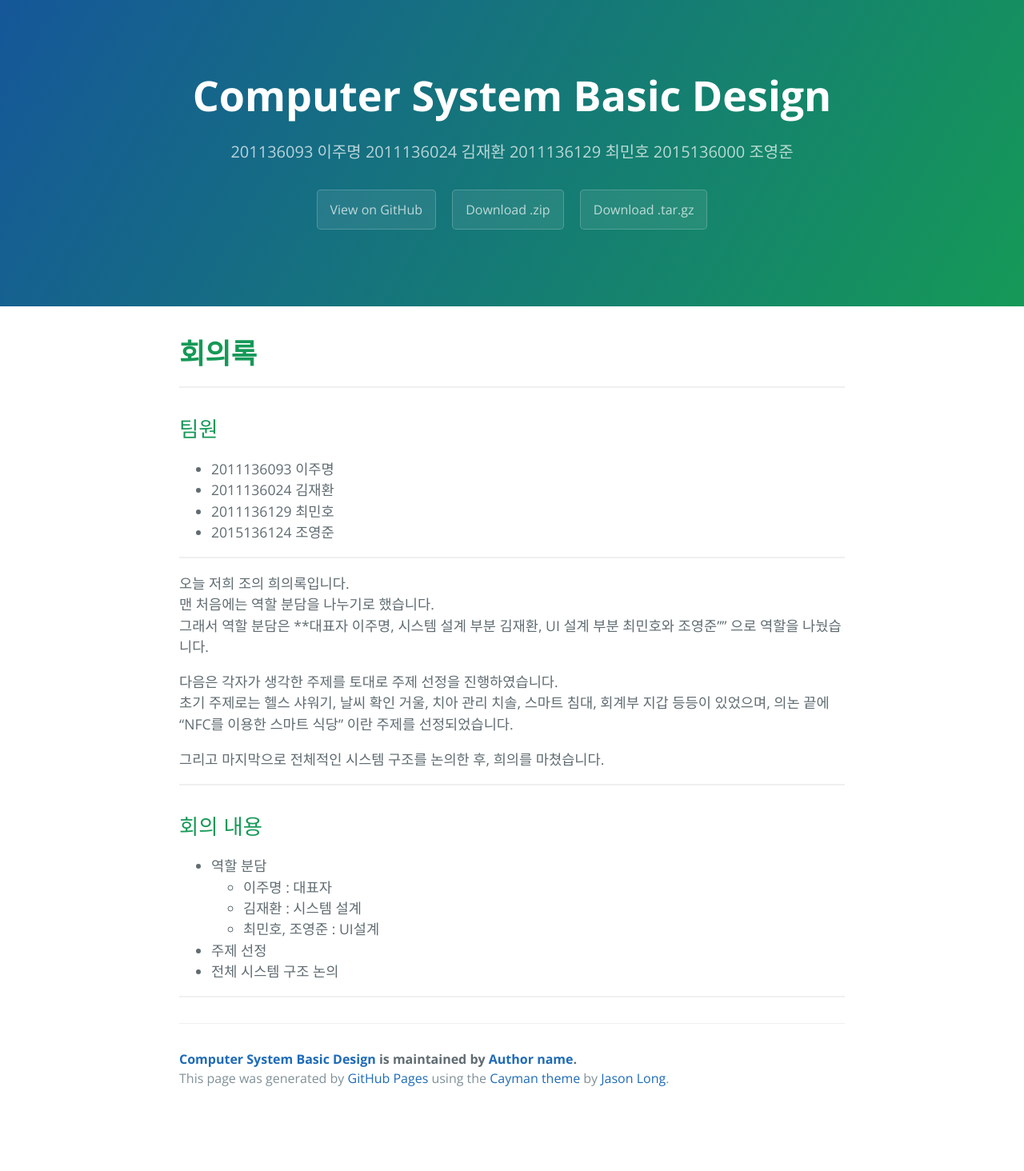
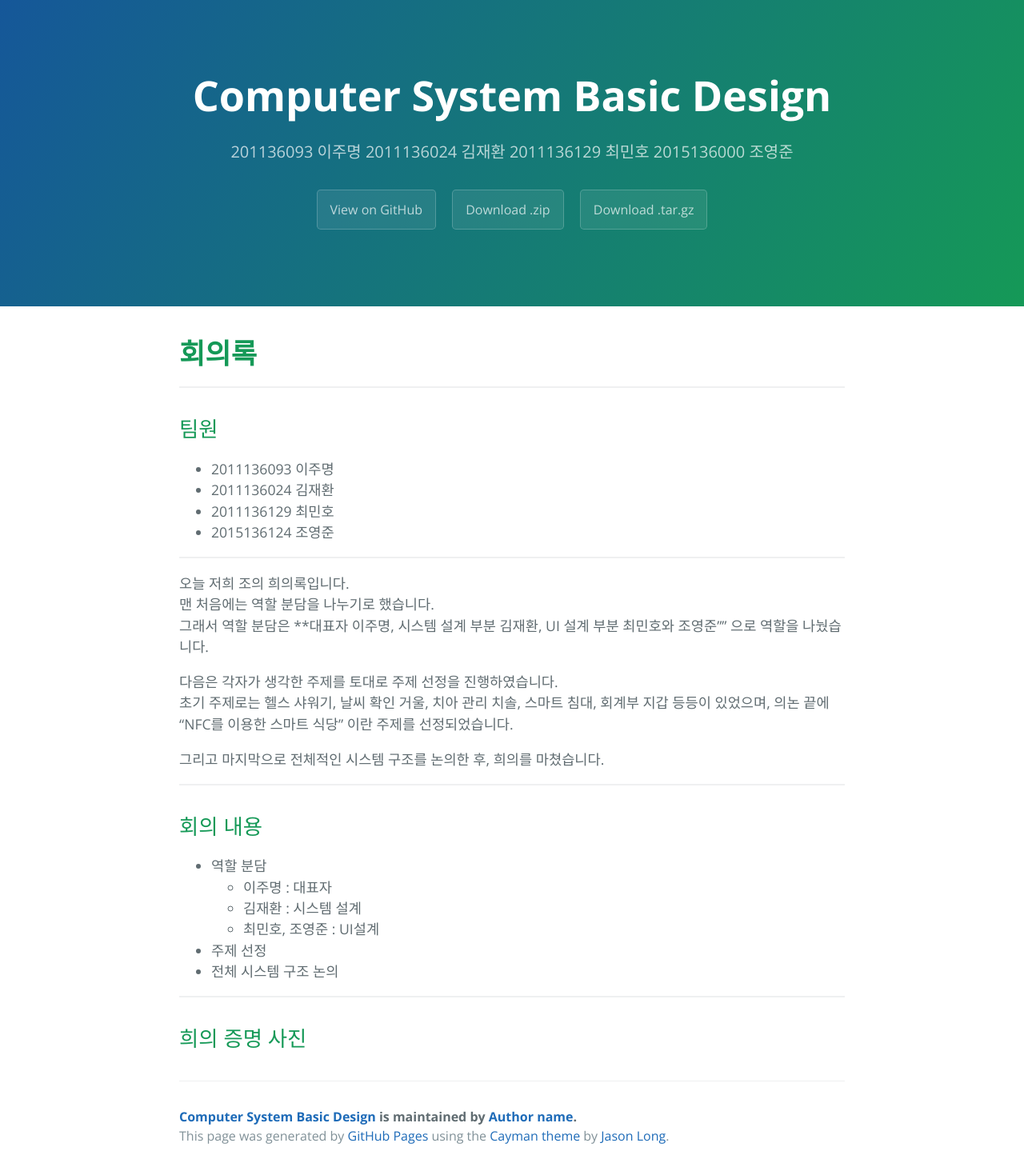
Before and after one commit to LeeJuMyeong/leejumyeong.github.com, a Jekyll site: the page built from _posts/2016-06-02-sample-content.markdown, in a window 1280 px wide. Shown: the whole page at 80% size. Built offline with Jekyll 4.4.1, drawn with Linux system fonts in a browser that asks for light colours; before the commit the page ends 1392 px from its top, so only the background shows below that.

Commit message:
picture add

```diff
--- a/_posts/2016-06-02-sample-content.markdown
+++ b/_posts/2016-06-02-sample-content.markdown
@@ -38,3 +38,5 @@ categories: main
  - 전체 시스템 구조 논의
 
 ---
+
+## 희의 증명 사진
```
